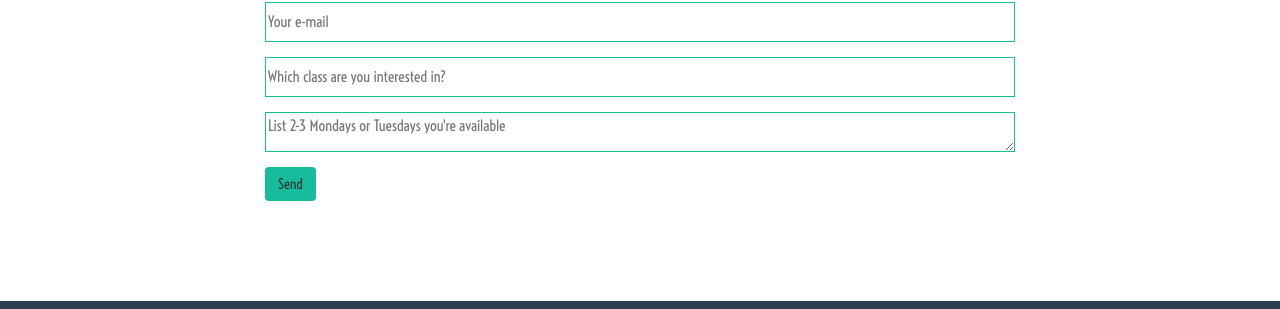
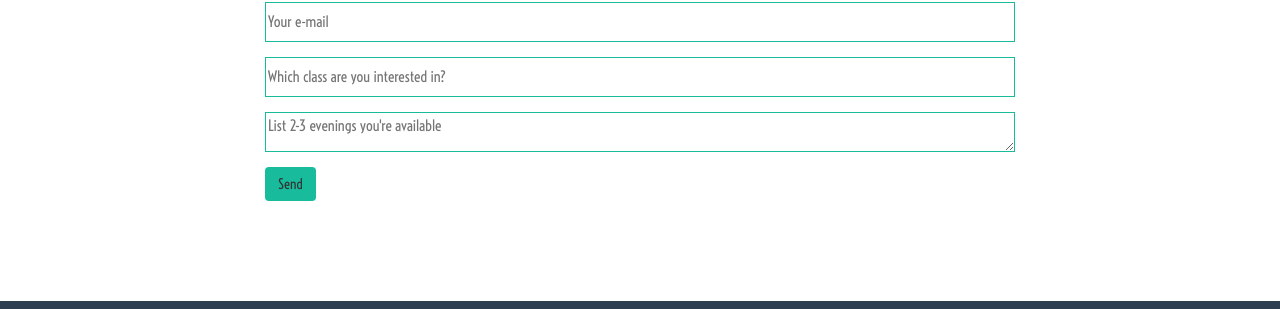
Before and after one commit to ChristynBudzyna/ChristynBudzyna.github.io, a Jekyll site: the page learn/index.html, which Jekyll copies as it is, in a window 1280 px wide and 900 px high, scrolled down 3755 px. Shown: the part 344-653 px from the top of the window. Built offline with Jekyll 4.4.1, drawn with Linux system fonts in a browser that asks for light colours; nearby versions of some CDN libraries.

Commit message:
Update index.html

```diff
--- a/learn/index.html
+++ b/learn/index.html
@@ -250,7 +250,7 @@
                   <input type="name" name="name" placeholder="Your name">
                     <input type="email" name="email" placeholder="Your e-mail">
                    <input type="class" name="class" placeholder="Which class are you interested in?">
-                  <textarea type="dates" name="dates" placeholder="List 2-3 Mondays or Tuesdays you're available"></textarea>
+                  <textarea type="dates" name="dates" placeholder="List 2-3 evenings you're available"></textarea>
                   <button type="submit" class="btn" style="background-color:#18BC9C">Send</button>
                 </form>
                 </div>
```
